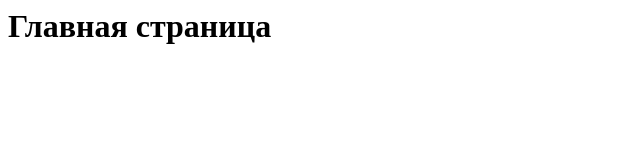
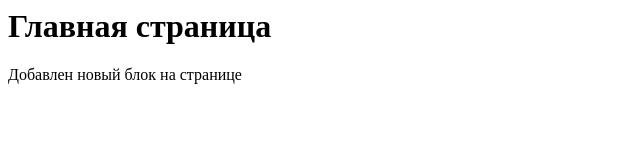
Before and after one commit to barselonaa153/Singing, a plain HTML site: page index.html in a window 1280 px wide. Shown: the whole page, without its empty margins (0-640 px from the left). Drawn offline with Linux system fonts and the light colour scheme.

Commit message:
Добавлен блок для issue 53

```diff
--- a/index.html
+++ b/index.html
@@ -1 +1,2 @@
 <h1>Главная страница</h1>
+<p>Добавлен новый блок на странице</p>
```
